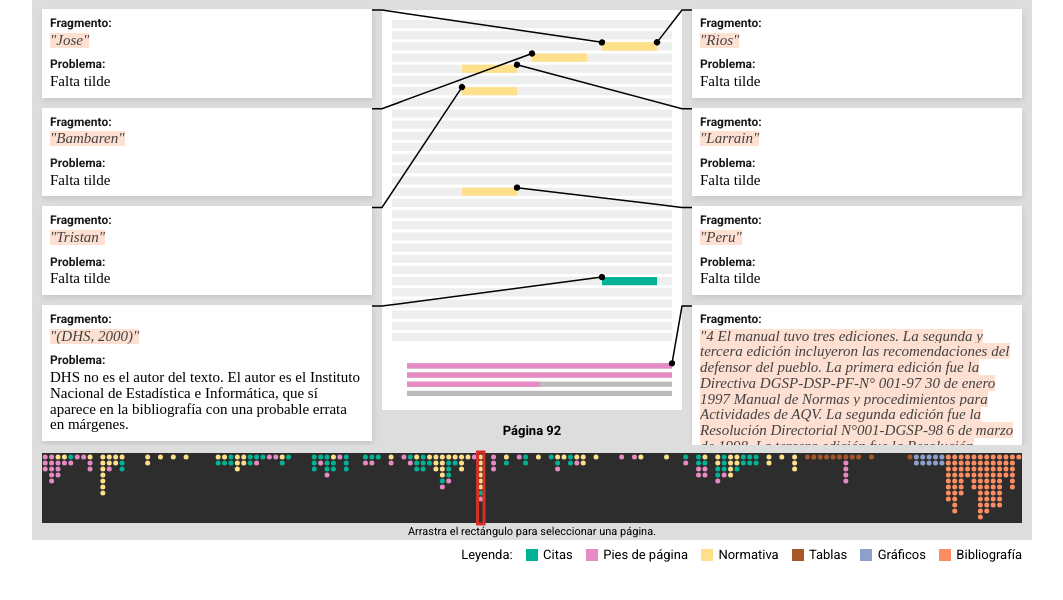
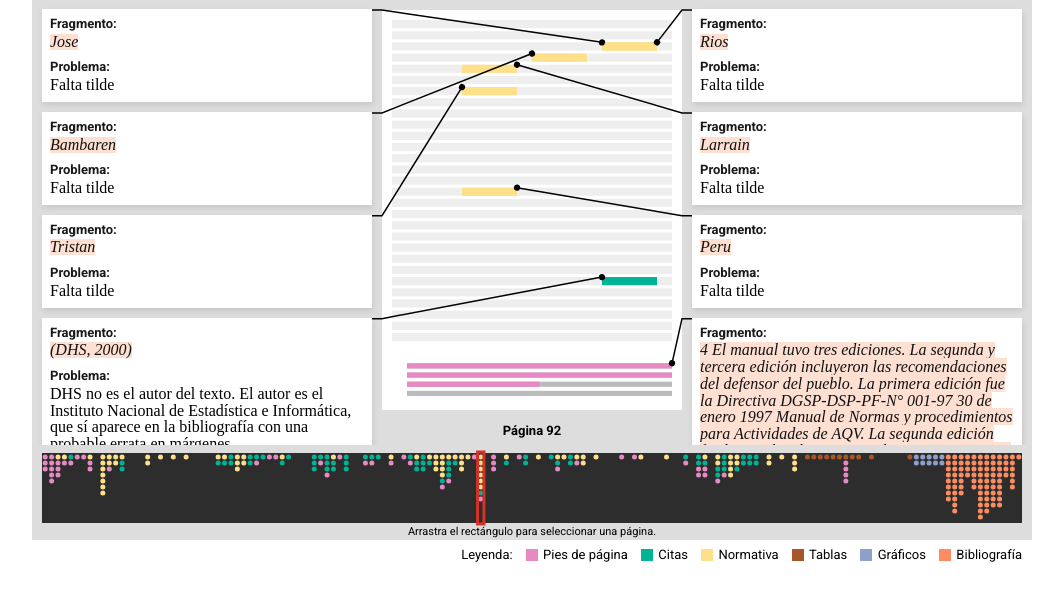
Before and after one commit to jpmartinezv/book-fc, a plain HTML site: page index.html in a window 1280 px wide. Shown: the whole page, without its empty margins (108-1171 px from the left). Drawn offline with nearby package versions, Linux system fonts and the light colour scheme; a web font is replaced by a local one.

Commit message:
Update styles

```diff
--- a/index.html
+++ b/index.html
@@ -19,8 +19,8 @@
         </div>
         <div class="leyenda">
             <div class="label">Leyenda:</div>
+            <div class="item"><span class="color3"></span> Pies de página</div>
             <div class="item"><span class="color2"></span> Citas</div>
-            <div class="item"><span class="color3"></span> Pies de página</div>
             <div class="item"><span class="color1"></span> Normativa</div>
             <div class="item"><span class="color4"></span> Tablas</div>
             <div class="item"><span class="color5"></span> Gráficos</div>
--- a/main.js
+++ b/main.js
@@ -742,7 +742,7 @@ const BookViz = (parameters) => {
                 .style('display', 'block')
                 .select('.content')
                 .html(
-                    '<div class="label">Fragmento:</div><div class="fragmento"><span>"' + d.Fragmento + '"</span></div>' +
+                    '<div class="label">Fragmento:</div><div class="fragmento"><span>' + d.Fragmento + '</span></div>' +
                     '<div class="label">Problema:</div><div class="problema">' + d.Problema + '.</div>'
                 );
 
@@ -768,7 +768,7 @@ const BookViz = (parameters) => {
                 .style('left', px + 'px')
                 .style('top', (py - 1) + 'px')
                 .html(
-                    '<div class="label">Fragmento:</div><div class="fragmento"><span>"' + d.Fragmento + '"</span></div>' +
+                    '<div class="label">Fragmento:</div><div class="fragmento"><span>' + d.Fragmento + '</span></div>' +
                     '<div class="label">Problema:</div><div class="problema">' + d.Problema + '</div>'
                 );
 
--- a/style.css
+++ b/style.css
@@ -115,7 +115,7 @@ body {
 }
 
 #box .item {
-    font-size: 15px;
+    font-size: 16px;
     line-height: 1.05;
     box-sizing: border-box;
     position: absolute;
@@ -128,7 +128,7 @@ body {
 
 #box .item .label {
     font-family: 'Roboto', sans-serif;
-    font-size: 12px;
+    font-size: 13px;
     font-weight: 700;
     margin-bottom: 3px;
     color: #1a1a1a;
@@ -137,7 +137,7 @@ body {
 #box .item .fragmento {
     font-style: italic;
     margin-bottom: 10px;
-    color: #424242;
+    color: #111111;
     overflow: hidden;
 }
 
```
